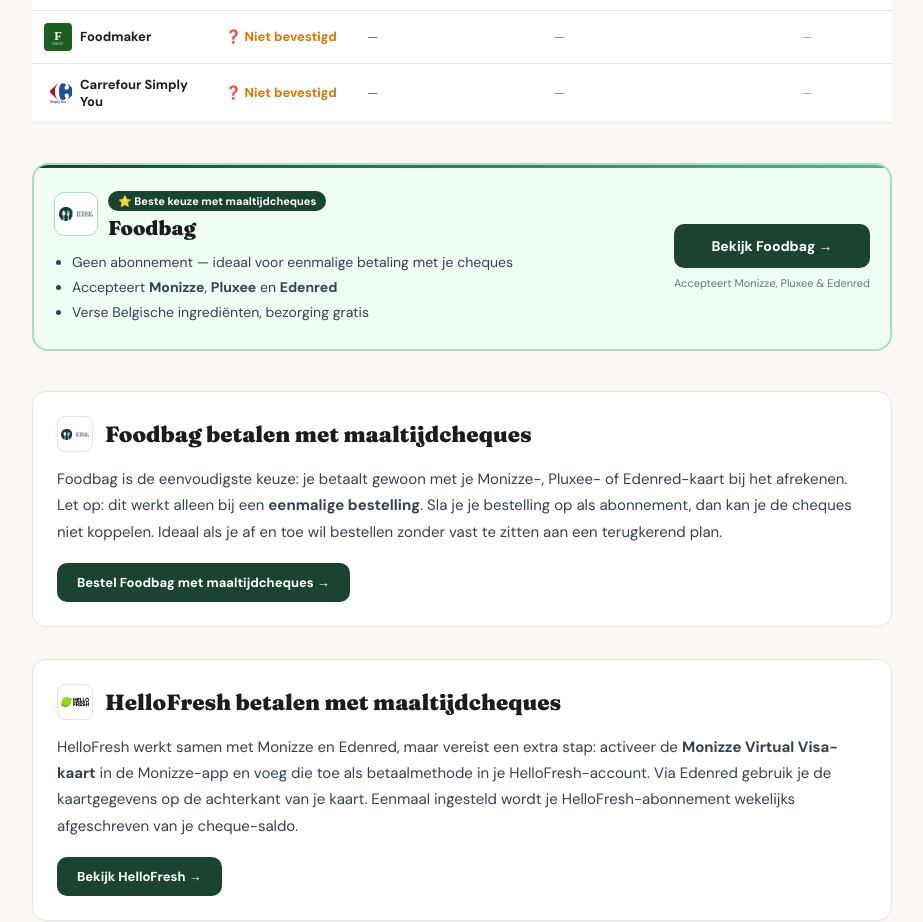
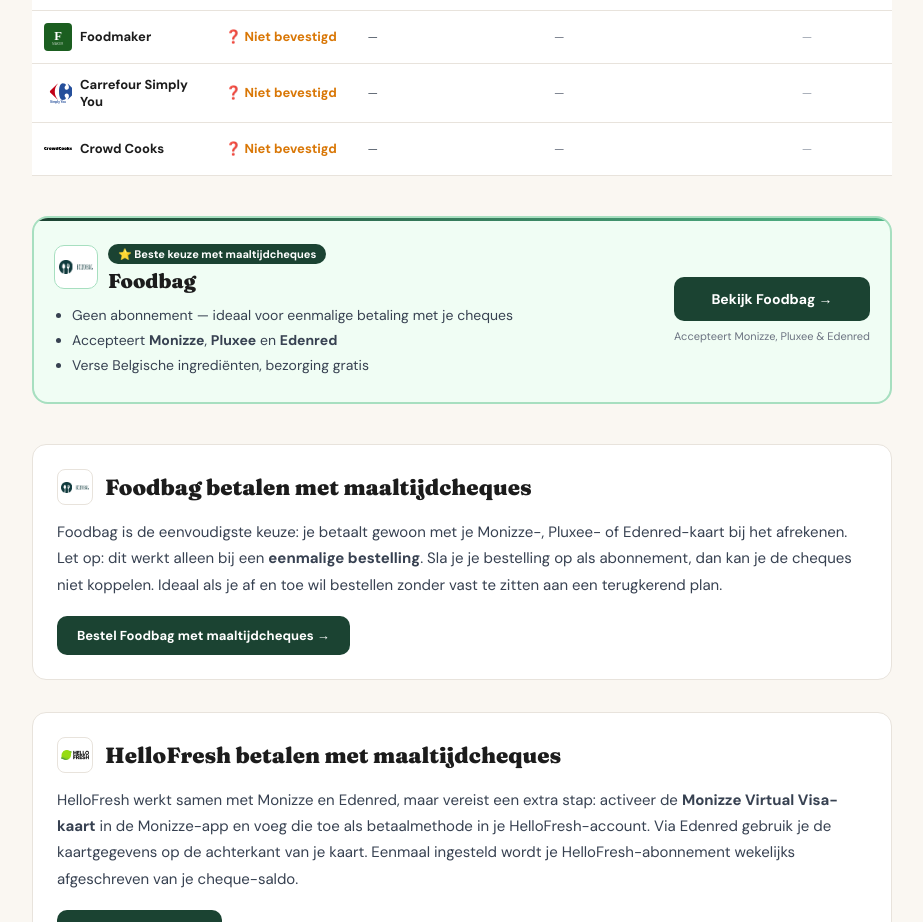
Before and after one commit to fetspets/bestemaaltijdbox, a Next.js app: page /gids/maaltijdbox-betalen-met-maaltijdcheques in a window 1280 px wide. Shown: the part 880-1802 px from the top of the page, without its empty margins (178-1101 px from the left). Built offline with nearby package versions, Linux system fonts and the light colour scheme.

Commit message:
auto: update page.tsx

```diff
--- a/src/app/gids/maaltijdbox-betalen-met-maaltijdcheques/page.tsx
+++ b/src/app/gids/maaltijdbox-betalen-met-maaltijdcheques/page.tsx
@@ -163,6 +163,17 @@ const tabelData = [
     naam: 'Carrefour Simply You',
     slug: 'carrefour-simply-you',
     logo: '/logos/carrefour-simply-you.svg',
+    accepteert: null,
+    label: '❓ Niet bevestigd',
+    uitgevers: '—',
+    beperking: '—',
+    heeftCta: false,
+    badge: null,
+  },
+  {
+    naam: 'Crowd Cooks',
+    slug: 'crowd-cooks',
+    logo: '/logos/crowd-cooks.svg',
     accepteert: null,
     label: '❓ Niet bevestigd',
     uitgevers: '—',
```
